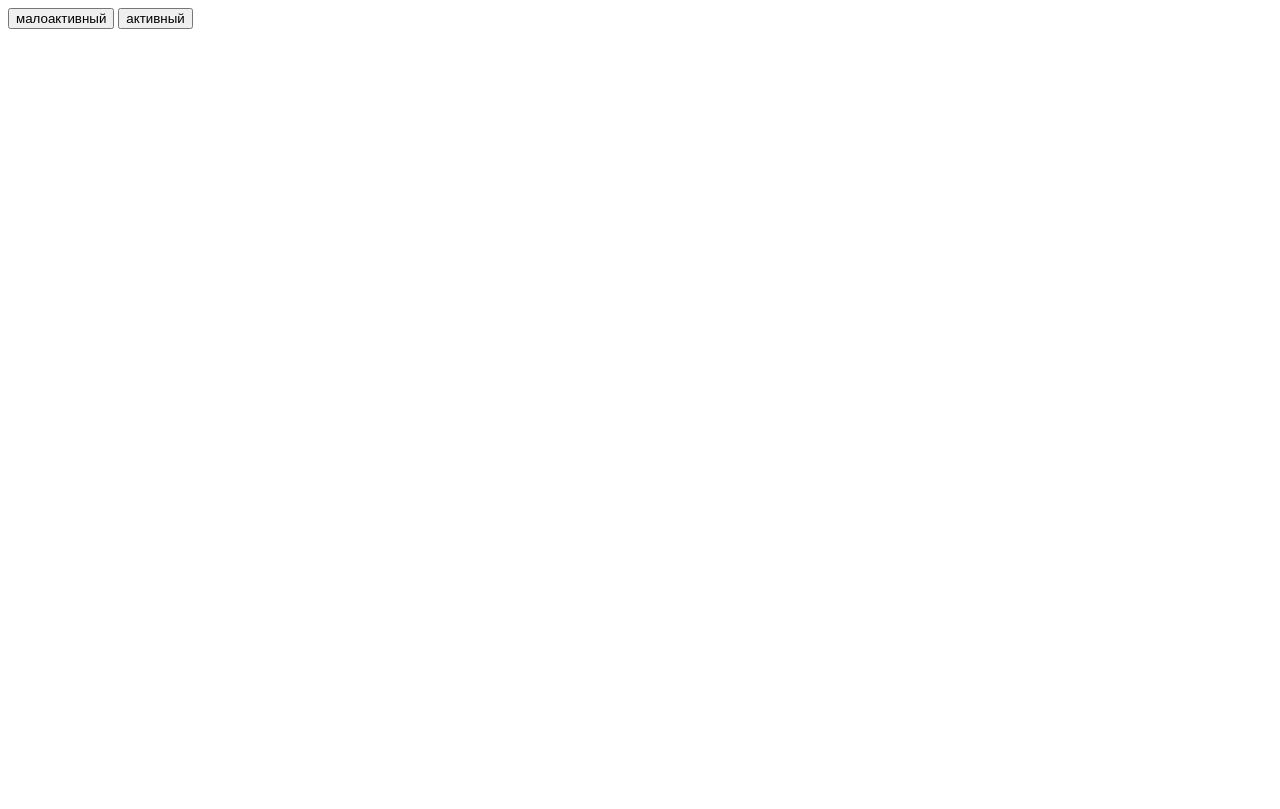
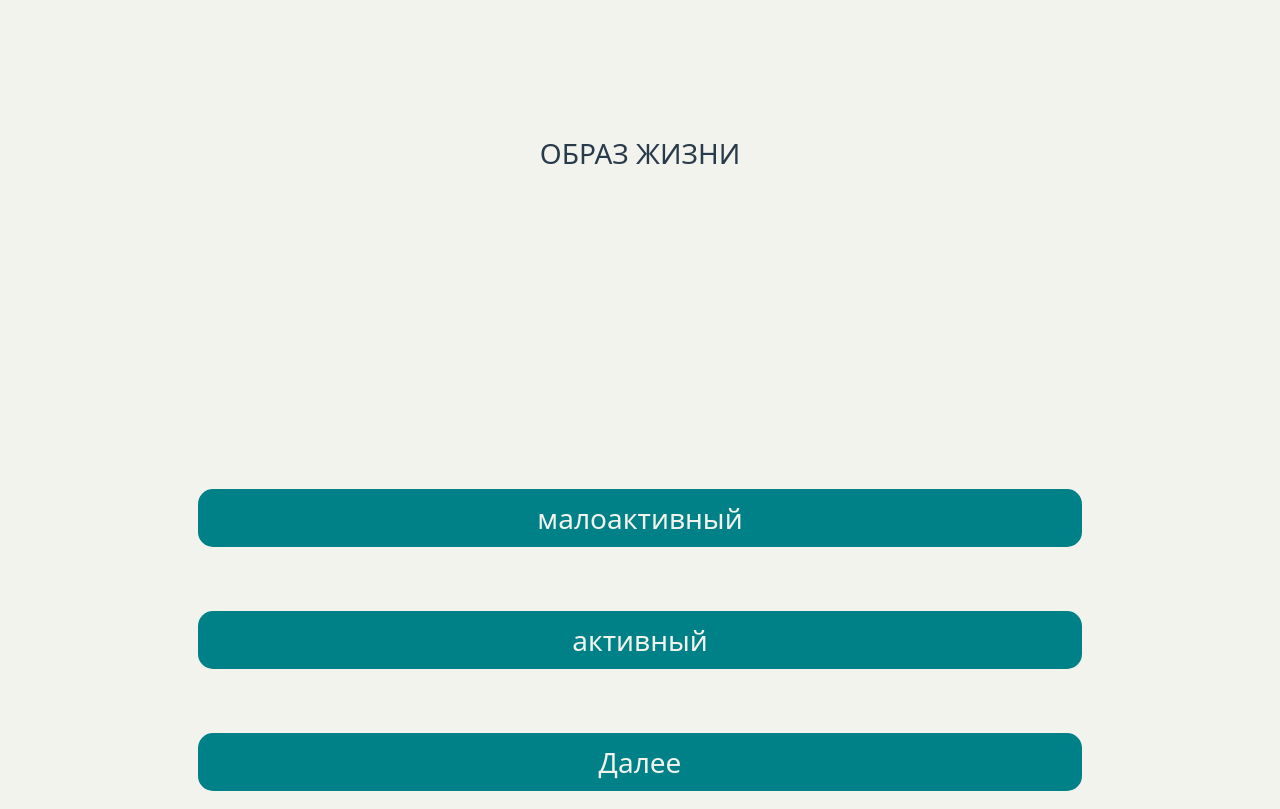
Before and after one commit to nikolayshumik/caloriesappweb, a Django app: page /step4/ in a window 1280 px wide. Before the commit the page is almost empty. Before the commit the page ends 29 px from the top, so only its background shows below. Run offline with Django 4.2, Linux system fonts and the light colour scheme; a user stored in the database is signed in; data comes from the database, SQL or seed files in the repository; both versions use the stored data as it was after the commit; some web fonts are replaced.

Commit message:
step 2,4,5

```diff
--- a/appflut/webflut/static/css/Login Pages/logins.css
+++ b/appflut/webflut/static/css/Login Pages/logins.css
@@ -25,7 +25,7 @@ text {
 }
 
 form {
-  width: 90%;
+  width: 70%;
   display: flex;
   flex-direction: column;
   margin-bottom: 10px;
@@ -38,7 +38,6 @@ form {
   align-items: center;
   justify-content: flex-start;
   padding-top: 10%;
-  /* Добавляем отступ от верха страницы */
 }
 
 a {
@@ -53,10 +52,8 @@ a {
   border-radius: 15px;
 }
 
-button {
-  position: absolute;
-  bottom: -30%;
-  width: 90%;
+button, .next {
+  margin-top: 5vw;
   box-sizing: border-box;
   text-align: center;
   border: 0;
--- a/appflut/webflut/static/css/Login Pages/logins.scss
+++ b/appflut/webflut/static/css/Login Pages/logins.scss
@@ -39,7 +39,7 @@ text {
 }
 
 form {
-  width: 90%;
+  width: 70%;
   display: flex;
   flex-direction: column;
   margin-bottom: 10px;
@@ -52,7 +52,6 @@ form {
   align-items: center;
   justify-content: flex-start;
   padding-top: 10%;
-  /* Добавляем отступ от верха страницы */
 }
 
 a {
@@ -67,10 +66,11 @@ a {
   border-radius: $border_radius;
 }
 
-button {
-  position: absolute;
-  bottom: -30%;
-  width: 90%;
+
+button, .next {
+  //position: absolute;
+  //bottom: -30%;
+  margin-top: 5vw;
   box-sizing: border-box;
   text-align: center;
   border: 0;
--- a/appflut/webflut/templates/info1.html
+++ b/appflut/webflut/templates/info1.html
@@ -19,7 +19,7 @@
     <form method="POST" action="{% url 'step1' %}">
       {% csrf_token %}
       {{ form.as_table }}
-      <button type="submit">Далее</button>
+      <button type="submit" class="next">Далее</button>
     </form>
   </div>
 </body>
--- a/appflut/webflut/templates/info3.html
+++ b/appflut/webflut/templates/info3.html
@@ -19,7 +19,7 @@
     <form method="POST" action="{% url 'step3' %}">
       {% csrf_token %}
       {{ form.as_table }}
-      <button type="submit">Далее</button>
+      <button type="submit" class="next">Далее</button>
     </form>
   </div>
 </body>
--- a/appflut/webflut/templates/info4.html
+++ b/appflut/webflut/templates/info4.html
@@ -1,14 +1,31 @@
+{% load static %}
 <!DOCTYPE html>
 <html lang="en">
+
 <head>
-    <meta charset="UTF-8">
-    <title>Title</title>
+  <title>Шаг 4</title>
+  <meta name="viewport" charset="UTF-8" content="width=device-width, initial-scale=1">
+  <!--Медиа запросы, адаптив-->
+  <link href="{% static 'css/Login Pages/logins.css' %}" rel="stylesheet" />
+  <!--Подключение шрифтов-->
+  <link rel="preconnect" href="https://fonts.googleapis.com">
+  <link rel="preconnect" href="https://fonts.gstatic.com" crossorigin>
+  <link href="https://fonts.googleapis.com/css2?family=Inter&family=Lexend&display=swap" rel="stylesheet">
+  <!--Скрипт-->
+  <script defer src="{% static 'js/main.js' %}"></script>
 </head>
+
 <body>
-<form method="post">
-  {% csrf_token %}
+  <div class="page-container">
+    <text>ОБРАЗ ЖИЗНИ</text>
+    <form method="post">
+      {% csrf_token %}
 
-  <button type="submit" name="active" value="L">малоактивный</button>
-  <button type="submit" name="active" value="M">активный</button>
-</form>
+      <button type="submit" name="active" value="L">малоактивный</button>
+      <button type="submit" name="active" value="M">активный</button>
+
+      <button type="submit" class="next">Далее</button>
+    </form>
+  </div>
+</body>
 </html>
```
Also changed, not shown: appflut/webflut/templates/info2.html (+15 -8 lines), appflut/webflut/templates/info5.html (+19 -2 lines), appflut/db.sqlite3, 1 other file.
